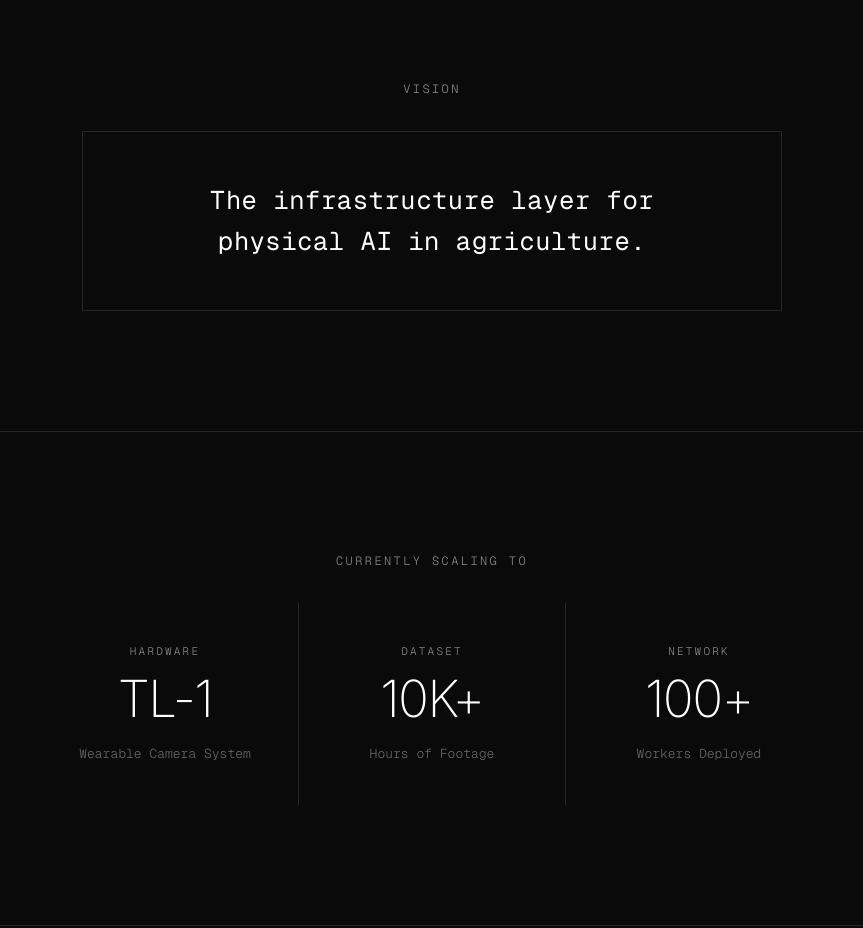
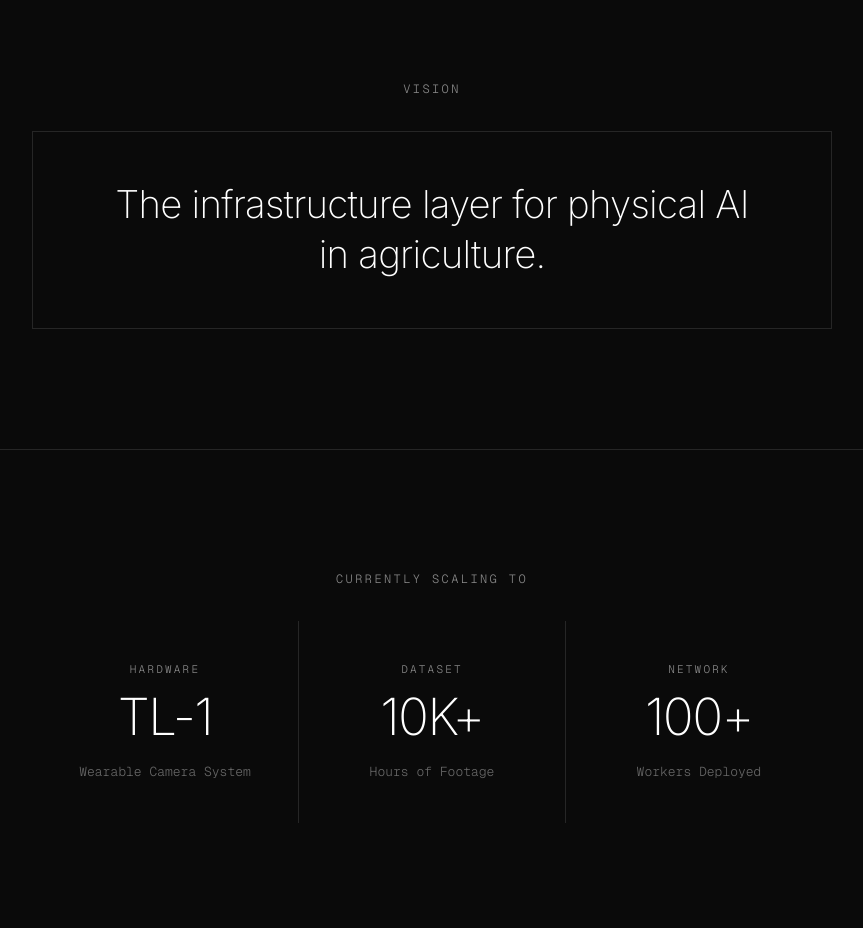
Before and after one commit to sardorr02/twolabs, a Next.js app: page / in a window 1280 px wide. Shown: the part 1720-2648 px from the top of the page, without its empty margins (208-1071 px from the left). Built offline with nearby package versions, Linux system fonts and the light colour scheme.

Commit message:
Vision text: use Inter font to match hero style

```diff
--- a/app/globals.css
+++ b/app/globals.css
@@ -243,15 +243,15 @@
 
 /* Vision */
 .vision-text {
-  font-family: 'Geist Mono', monospace;
-  font-size: clamp(18px, 2vw, 28px);
-  font-weight: 400;
-  letter-spacing: 0.02em;
+  font-size: clamp(24px, 3vw, 40px);
+  font-weight: 200;
+  letter-spacing: -0.02em;
+  line-height: 1.3;
   color: var(--text);
   padding: 48px 64px;
   border: 1px solid var(--border);
   text-align: center;
-  max-width: 700px;
+  max-width: 800px;
   margin: 0 auto;
 }
 
```
